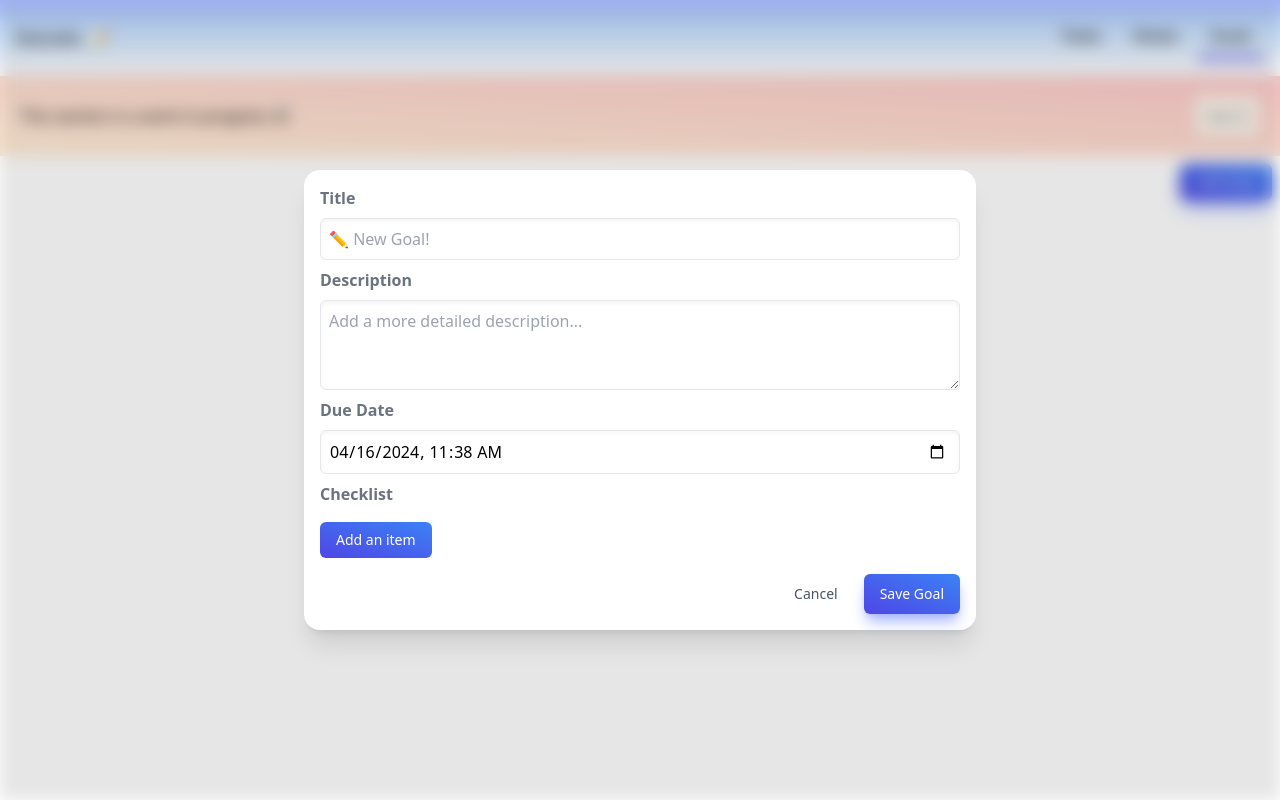
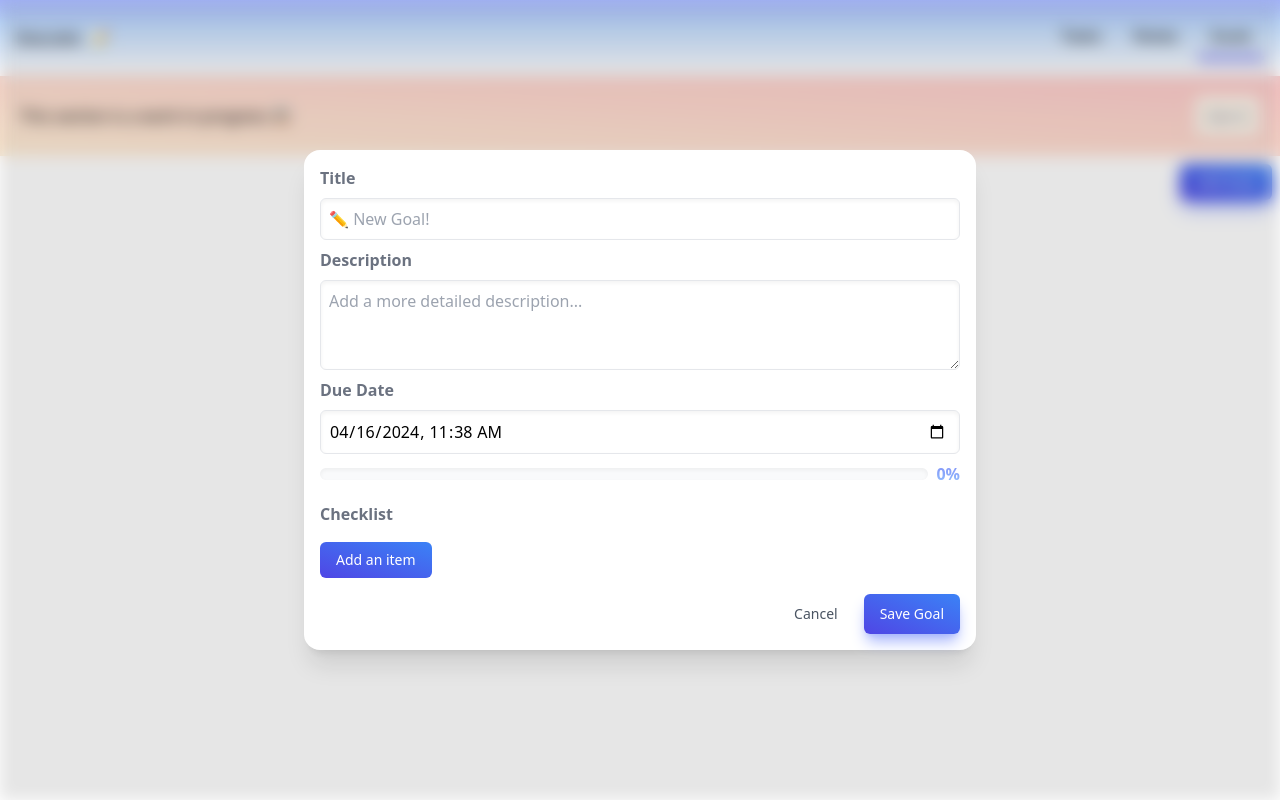
Before and after one commit to anantSinghCross/dolistic-productivity-suite, a React (Vite) app: page /goals in a window 1280 px wide. Both pictures are taken after a click on the button "Add Goal". Built offline with nearby package versions, Linux system fonts and the light colour scheme.

Commit message:
UI for EditGoal finalized

```diff
--- a/src/goalsTracker/components/ChecklistItem.jsx
+++ b/src/goalsTracker/components/ChecklistItem.jsx
@@ -1,12 +1,12 @@
 import React from 'react'
 import { BiTrash } from 'react-icons/bi'
 
-function ChecklistItem({text, handleDelete}) {
+function ChecklistItem({completed, text, handleDelete, handleChecked}) {
   return (
     <div className='group flex items-center justify-between p-1 pl-2 ml-2 hover:bg-gray-50 rounded-lg'>
       <div className='flex gap-2'>
-        <input className='mt-1 h-5 w-5 flex-shrink-0 self-start text-indigo-500' type="checkbox" disabled={true}/>
-        <p>{text}</p>
+        <input className='mt-1 h-5 w-5 flex-shrink-0 self-start text-indigo-500' type="checkbox" checked={completed} onChange={handleChecked}/>
+        <p className={completed ? 'line-through text-gray-400' : undefined}>{text}</p>
       </div>
       <button
         className='group-hover:visible invisible p-2 text-gray-400 bg-white border rounded shadow-sm'
--- a/src/goalsTracker/components/EditGoal.jsx
+++ b/src/goalsTracker/components/EditGoal.jsx
@@ -1,5 +1,7 @@
 import { nanoid } from "@reduxjs/toolkit";
 import ChecklistItem from "./ChecklistItem";
+import ProgressBar from "./ProgressBar";
+import { calculateProgress } from "../../utils";
 
 // TODO: Make the checkboxes toggleable
 
@@ -36,6 +38,17 @@ export default function EditGoal({
     });
   }
 
+  const handleChecked = (id) => {
+    setChecklist(p => {
+      return p.map(item => {
+        if(item.id == id){
+          return { ...item, completed: !item.completed}
+        }
+        return item;
+      })
+    })
+  }
+
   const checklistItems = checklist.map((item) => {
     return (
       <ChecklistItem
@@ -43,9 +56,12 @@ export default function EditGoal({
         completed={item.completed}
         text={item.text}
         handleDelete={() => handleDelete(item.id)}
+        handleChecked={() => handleChecked(item.id)}
       />
     );
   });
+
+  const {progress} = calculateProgress(checklist);
 
   return (
     <div className="flex flex-col rounded-lg w-full items-stretch">
@@ -75,6 +91,7 @@ export default function EditGoal({
           value={dueDate}
           onChange={(e) => setDueDate(e.target.value)}
         />
+        <ProgressBar progress={progress}/>
         <h3 className=" text-gray-500 font-semibold">Checklist</h3>
         <div>{checklistItems}</div>
         {isAddingTask ? (
--- a/src/goalsTracker/components/GoalItem.jsx
+++ b/src/goalsTracker/components/GoalItem.jsx
@@ -5,6 +5,8 @@ import Modal from "../../common/Modal";
 import EditGoal from "./EditGoal";
 import { useDispatch } from "react-redux";
 import { editGoal } from "../../store/goals-slice";
+import ProgressBar from "./ProgressBar";
+import { calculateProgress } from "../../utils";
 
 function GoalItem({ goal }) {
   const { title, desc, dueDate, createdAtDate, checklist } = goal;
@@ -18,34 +20,29 @@ function GoalItem({ goal }) {
   const [showModal, setShowModal] = useState(false);
 
   const handleEditGoal = () => {
-    dispatch(editGoal({
+    dispatch(
+      editGoal({
         id: goal.id,
         title: editTitle,
         desc: editDesc,
         dueDate: editDueDate,
         createdAtDate: goal.createdAtDate,
         checklist: editChecklist,
-    }));
+      })
+    );
     resetFields();
     setShowModal(false);
-  }
+  };
 
   const resetFields = () => {
     setEditTitle(editTitle);
     setEditDesc(editDesc);
     setEditChecklist(editChecklist);
     setIsAddingTask(false);
-    setNewTask('');
-  }
+    setNewTask("");
+  };
 
-  const checked = checklist.reduce((accum, item) => {
-    if (item.checked) {
-      accum += 1;
-    }
-    return accum;
-  }, 0);
-  const totalItems = checklist.length;
-  const progress = Math.ceil((checked / totalItems) * 100);
+  const {checkedItems:checked, totalItems, progress} = calculateProgress(checklist);
 
   return (
     <>
@@ -53,17 +50,7 @@ function GoalItem({ goal }) {
         onClick={() => setShowModal(true)}
         className="flex flex-col p-4 m-2 border rounded-2xl shadow-lg shadow-gray-100 border-gray-200 cursor-pointer"
       >
-        {/* Progress Bar */}
-        <div className=" mb-2 flex items-center w-full gap-2">
-          <div className="rounded-md h-3 w-full shadow-inner bg-gray-50">
-            <div
-              className={`rounded-full h-3 w-[${progress}%] bg-gradient-to-t from-green-300 to-teal-400 shadow-md shadow-teal-100`}
-            ></div>
-          </div>
-          <span className="w-max font-bold text-transparent bg-gradient-to-t from-green-300 to-teal-400 bg-clip-text">
-            {`${progress}%`}
-          </span>
-        </div>
+        <ProgressBar progress={progress} />
         <p>{title}</p>
         <span className="flex text-gray-400 items-center">
           <BiCheckSquare size={20} /> {`${checked}/${totalItems}`}
--- /dev/null
+++ b/src/goalsTracker/components/ProgressBar.jsx
@@ -0,0 +1,26 @@
+export default function ProgressBar({ progress }) {
+  const barVariants = {
+    incomplete:
+      "rounded-full h-3 bg-gradient-to-t from-blue-300 to-indigo-400 shadow-md shadow-blue-100",
+    complete:
+      "rounded-full h-3 bg-gradient-to-t from-green-300 to-teal-400 shadow-md shadow-teal-100",
+  };
+
+  const textVariants = {
+    incomplete:
+      "w-max font-bold text-transparent bg-gradient-to-t from-blue-300 to-indigo-400 bg-clip-text",
+    complete:
+      "w-max font-bold text-transparent bg-gradient-to-t from-green-300 to-teal-400 bg-clip-text",
+  };
+
+  const variantName = progress == 100 ? "complete" : "incomplete";
+
+  return (
+    <div className=" mb-2 flex items-center w-full gap-2">
+      <div className="rounded-md h-3 w-full shadow-inner bg-gray-50">
+        <div className={barVariants[variantName]} style={{ width: `${progress}%` }}></div>
+      </div>
+      <span className={textVariants[variantName]}>{`${progress}%`}</span>
+    </div>
+  );
+}
--- a/src/utils.js
+++ b/src/utils.js
@@ -67,3 +67,26 @@ export function debounced(fn, delay = 250) {
     }, delay);
   };
 }
+
+export function calculateProgress(checklist){
+  if(!checklist || checklist.length === 0) {
+    return {
+      checkedItems: 0,
+      totalItems: 0,
+      progress: 0,
+    }
+  }
+  const checked = checklist.reduce((accum, item) => {
+    if (item.completed) {
+      accum += 1;
+    }
+    return accum;
+  }, 0);
+  const totalItems = checklist.length;
+  const progress = Math.ceil((checked / totalItems) * 100);
+  return {
+    checkedItems: checked,
+    totalItems,
+    progress,
+  }
+}
```
Lines whose indentation alone changed are shown as unchanged.
